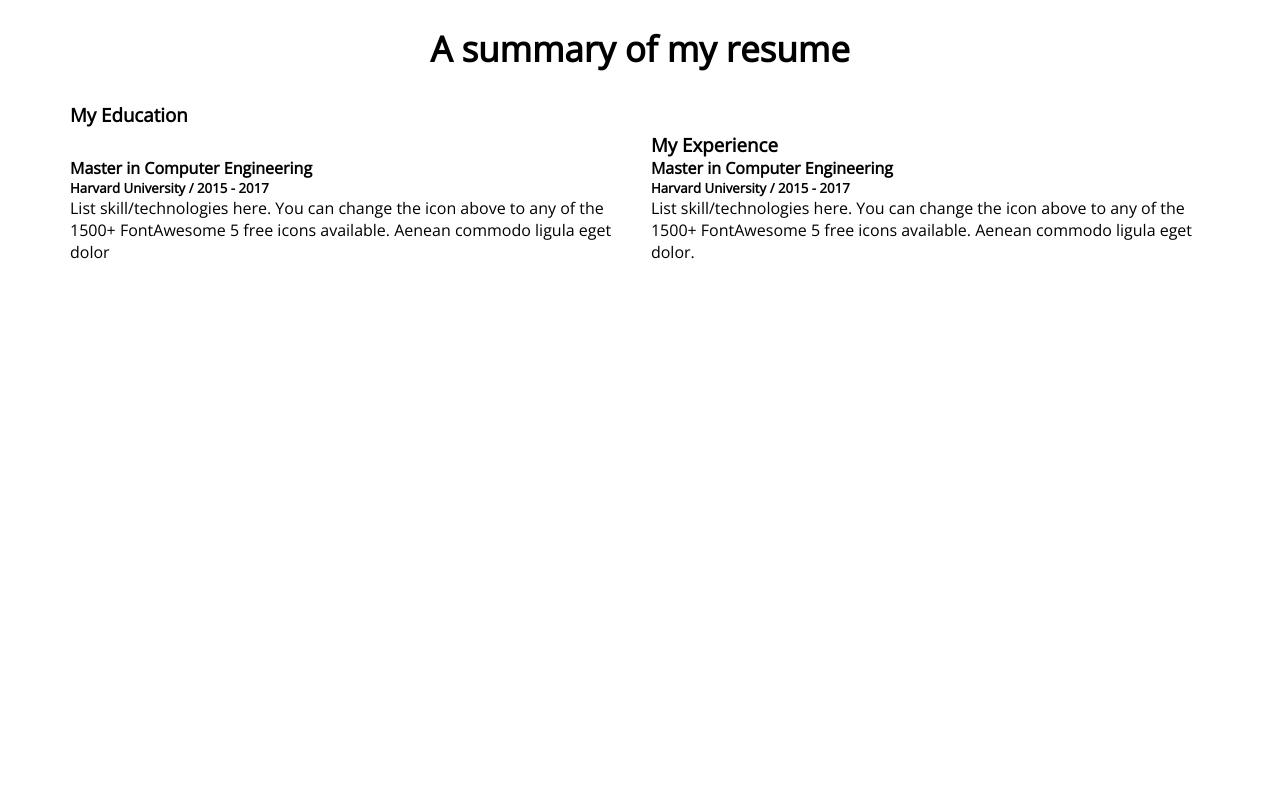
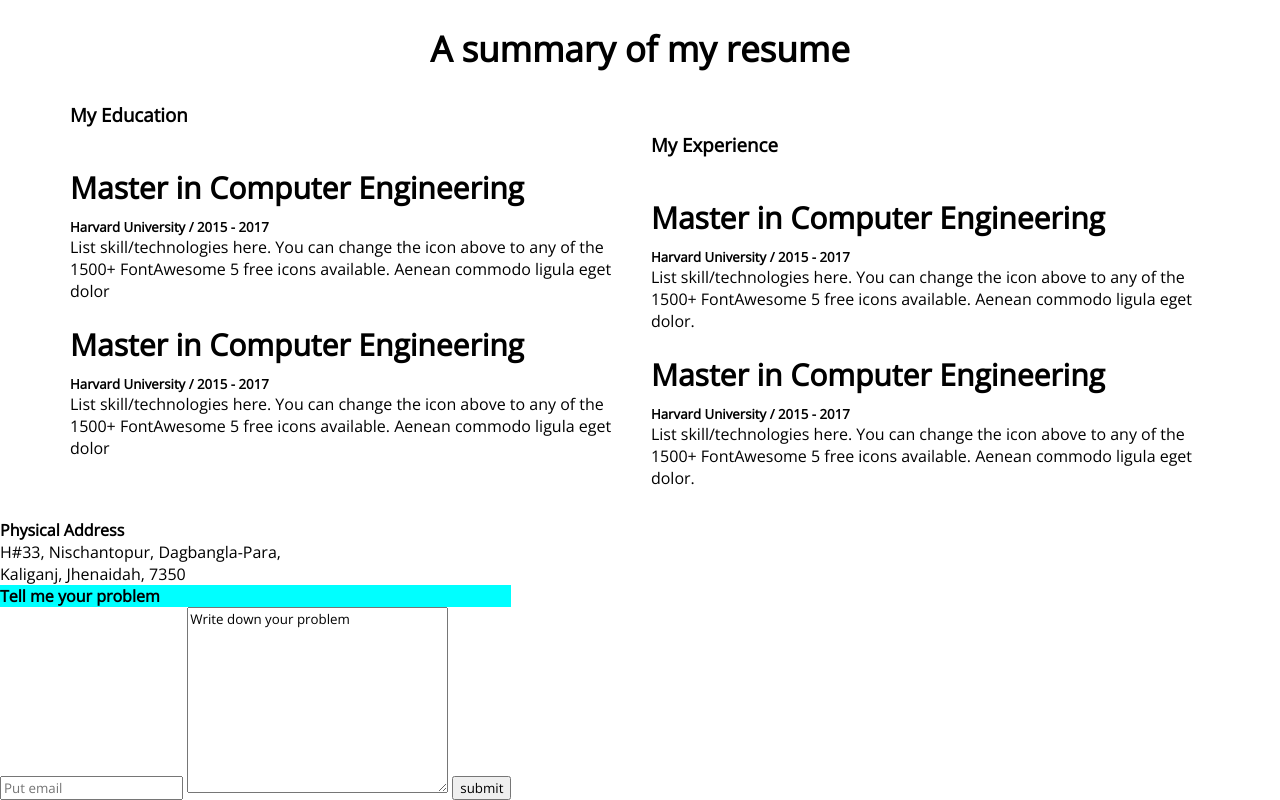
Before and after one commit to sumoncoder/developer-portfolio, a plain HTML site: page index.html in a window 1280 px wide. Shown: the part 2299-3099 px from the top of the page. Before the commit the page ends 2592 px from the top, so only its background shows below. Drawn offline with nearby package versions, Linux system fonts and the light colour scheme.

Commit message:
h4 bg color

```diff
--- a/index.html
+++ b/index.html
@@ -105,11 +105,17 @@
                 <div class="resume-item">
                     <h4>Master in Computer Engineering</h4>
                     <h5>Harvard University / 2015 - 2017</h5>
+                    <p>List skill/technologies here. You can change the icon above to any of the 1500+ FontAwesome 5 free icons available. Aenean commodo ligula eget dolor</p> <br>
+                    <h4>Master in Computer Engineering</h4>
+                    <h5>Harvard University / 2015 - 2017</h5>
                     <p>List skill/technologies here. You can change the icon above to any of the 1500+ FontAwesome 5 free icons available. Aenean commodo ligula eget dolor</p>
                 </div>
             </div>
                 <div class="resume-item">
                     <h3 class="resume-title">My Experience</h3>
+                    <h4>Master in Computer Engineering</h4>
+                    <h5>Harvard University / 2015 - 2017</h5>
+                    <p>List skill/technologies here. You can change the icon above to any of the 1500+ FontAwesome 5 free icons available. Aenean commodo ligula eget dolor.</p> <br>
                     <h4>Master in Computer Engineering</h4>
                     <h5>Harvard University / 2015 - 2017</h5>
                     <p>List skill/technologies here. You can change the icon above to any of the 1500+ FontAwesome 5 free icons available. Aenean commodo ligula eget dolor.</p>
@@ -120,6 +126,23 @@
 
     </main>
     <footer>
+        <div class="footer">
+            <div class="address">
+                <h4>Physical Address</h4>
+                <p>H#33, Nischantopur, Dagbangla-Para, <br>Kaliganj, Jhenaidah, 7350
+                </p>
+                <div class="contact">
+                    <form>
+                        <h4 style="background-color: aqua;">Tell me your problem</h4>
+                    <input type="email" name="email" id="email" placeholder="Put email">
+                    <textarea name="Write down problem" id="" cols="30" rows="10">Write down your problem</textarea>
+                    <input type="submit" value="submit">
+                    </form>
+
+                </div>
+            </div>
+
+        </div>
 
     </footer>
 </body>
--- a/styles/portfolio.css
+++ b/styles/portfolio.css
@@ -134,3 +134,14 @@ gap: 24px;}
 gap: 24px;}
 .resume-item{margin-top: 30px;
 margin-bottom: 30px;}
+.resume-item h4{
+    font-weight: 900;
+    font-size: 30px;
+    margin-bottom: 10px;
+}
+.resume-title{
+    margin-bottom: 40px;
+}
+.footer{
+    display: flex;
+}
```
